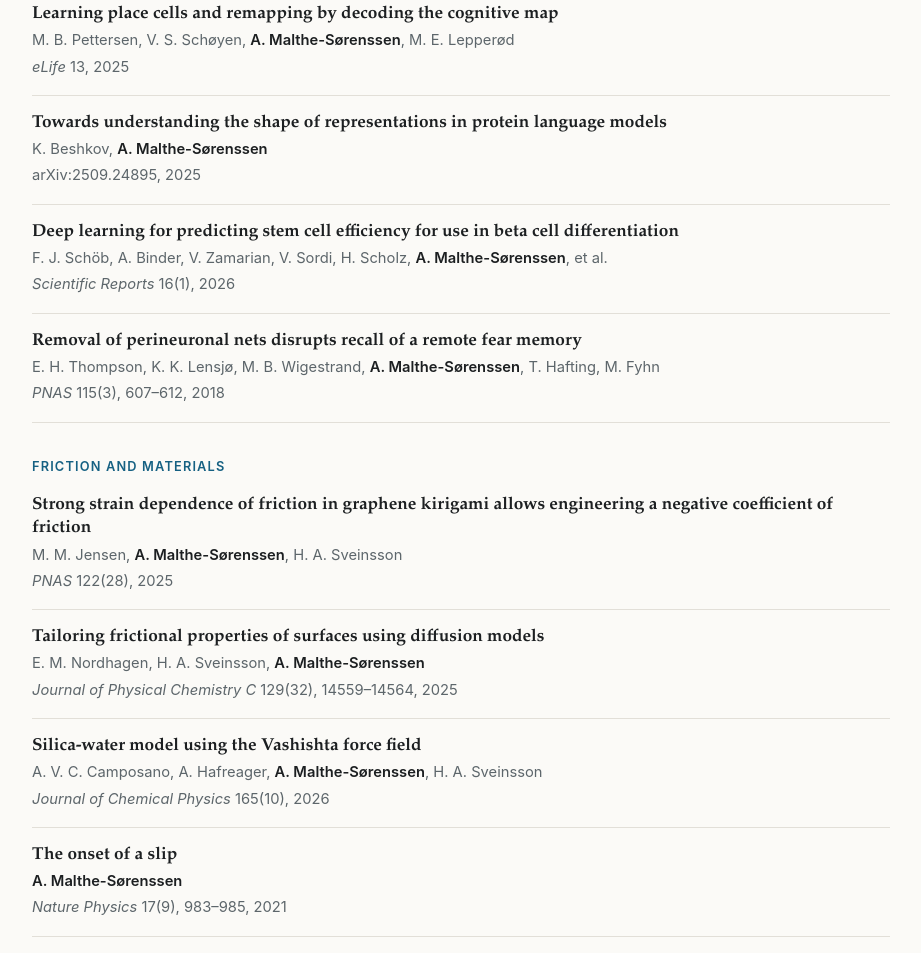
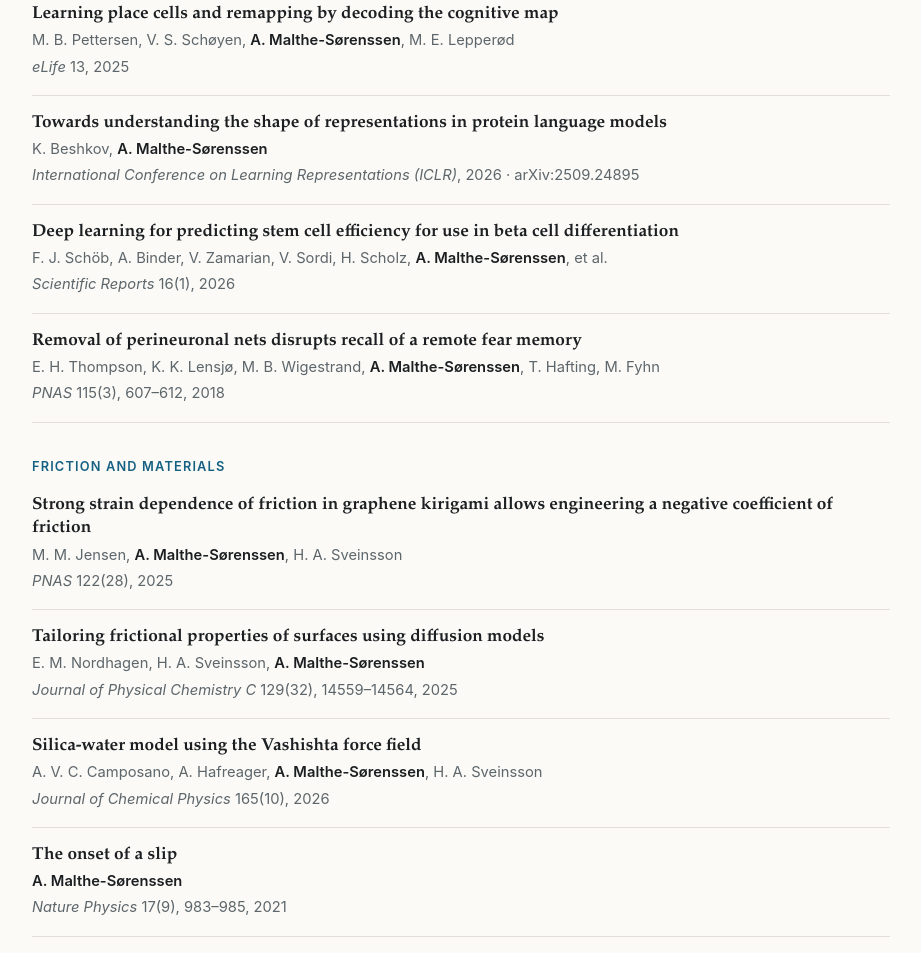
Before and after one commit to malthent/malthent.github.io, a plain HTML site: page index.html in a window 1280 px wide. Shown: the part 2003-2956 px from the top of the page, without its empty margins (128-1049 px from the left). Drawn offline with Linux system fonts and the light colour scheme.

Commit message:
List protein language model paper as ICLR 2026
Co-Authored-By: Claude Fable 5.2 <noreply@anthropic.com>

```diff
--- a/index.html
+++ b/index.html
@@ -166,7 +166,7 @@
       <li>
         <span class="authors">K. Beshkov, <b>A. Malthe-Sørenssen</b></span>
         <a class="title" href="https://arxiv.org/abs/2509.24895">Towards understanding the shape of representations in protein language models</a>
-        <span class="venue">arXiv:2509.24895, 2025</span>
+        <span class="venue"><i>International Conference on Learning Representations (ICLR)</i>, 2026 · arXiv:2509.24895</span>
       </li>
       <li>
         <span class="authors">F. J. Schöb, A. Binder, V. Zamarian, V. Sordi, H. Scholz, <b>A. Malthe-Sørenssen</b>, et al.</span>
```
